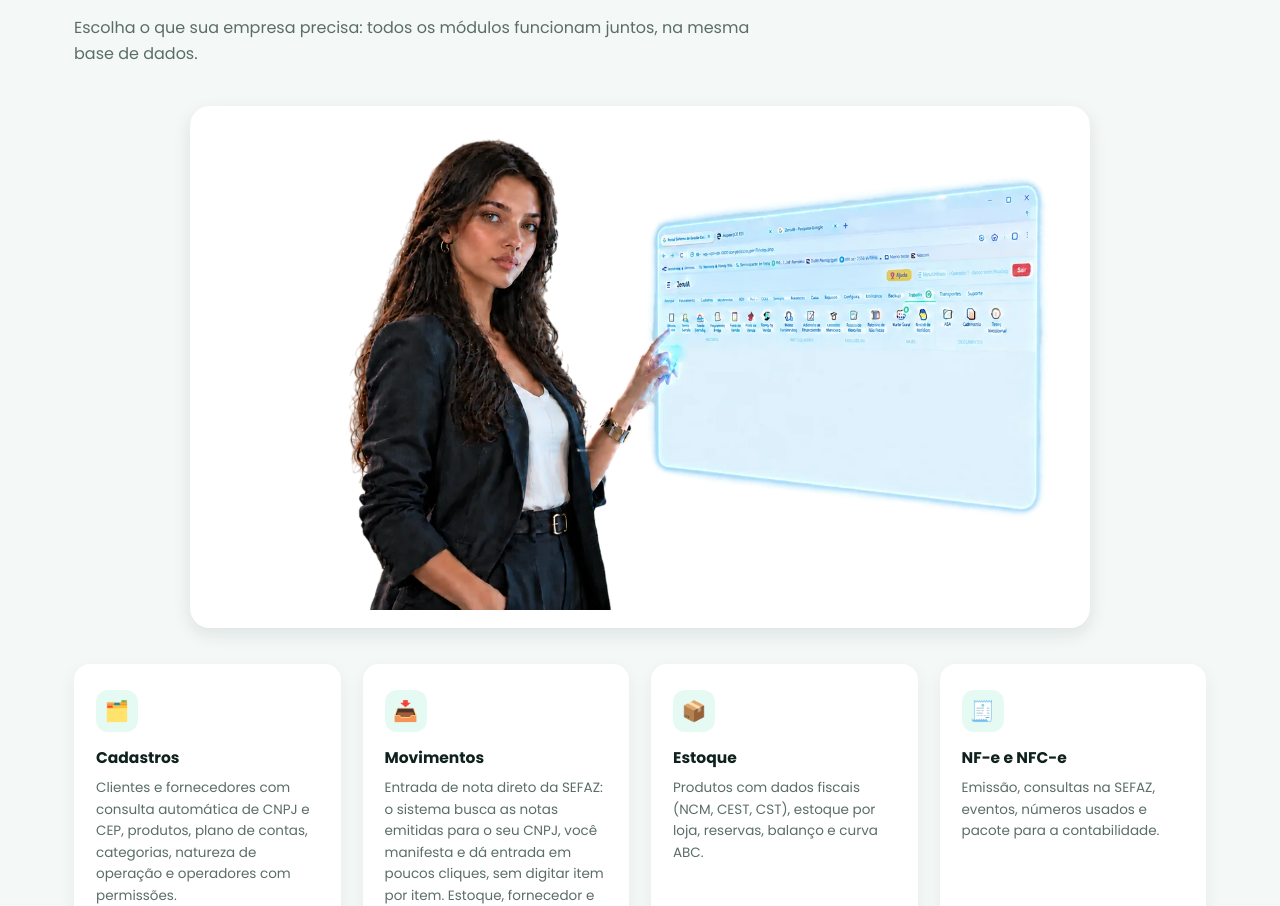
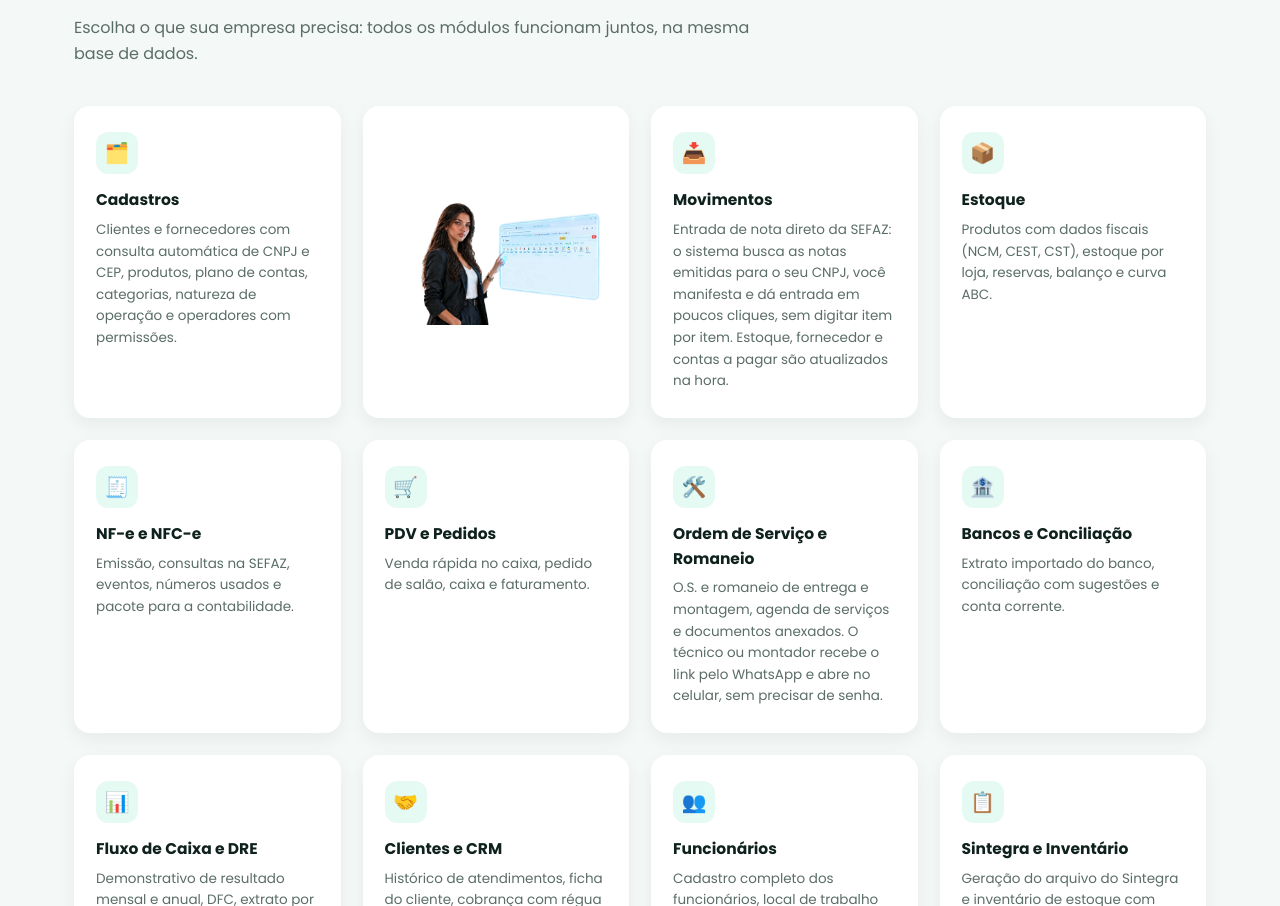
Before and after one commit to lourenciorodriguesgomes/zeruia, a plain HTML site: page index.html in a window 1280 px wide. Shown: the part 2777-3683 px from the top of the page. Drawn offline with Linux system fonts and the light colour scheme.

Commit message:
Imagem em quadro pequeno ao lado de Cadastros
Co-Authored-By: Claude Opus 5.5 <noreply@anthropic.com>

```diff
--- a/index.html
+++ b/index.html
@@ -98,7 +98,8 @@
 
   .modules{background:var(--light);}
   .grid-4{display:grid;grid-template-columns:repeat(4,1fr);gap:22px;}
-  .module-img{display:block;box-sizing:border-box;width:100%;max-width:900px;height:auto;margin:0 auto 36px;padding:18px;background:#fff;border-radius:20px;box-shadow:0 6px 18px rgba(20,50,45,.10);}
+  .module-img-card{display:flex;align-items:center;justify-content:center;padding:14px;}
+  .module-img-card img{display:block;width:100%;height:auto;}
   .module-card{background:#fff;border-radius:16px;padding:26px 22px;text-align:left;box-shadow:0 6px 18px rgba(20,50,45,.06);}
   .module-card .feature-icon{margin-bottom:14px;}
   .card-destaque{grid-column:1/-1;display:flex;gap:18px;align-items:flex-start;border:2px solid var(--accent1);}
@@ -351,9 +352,9 @@
   <div class="container">
     <h2 class="section-title">Módulos do sistema</h2>
     <p class="section-sub">Escolha o que sua empresa precisa: todos os módulos funcionam juntos, na mesma base de dados.</p>
-    <img src="zeruia-foto.webp" alt="Tela do sistema ZeruIA" class="module-img" width="1280" height="720" loading="lazy">
     <div class="grid-4">
       <div class="module-card"><div class="feature-icon">🗂️</div><h4>Cadastros</h4><p>Clientes e fornecedores com consulta automática de CNPJ e CEP, produtos, plano de contas, categorias, natureza de operação e operadores com permissões.</p></div>
+      <div class="module-card module-img-card"><img src="zeruia-foto.webp" alt="Tela do sistema ZeruIA" width="1280" height="720" loading="lazy"></div>
       <div class="module-card"><div class="feature-icon">📥</div><h4>Movimentos</h4><p>Entrada de nota direto da SEFAZ: o sistema busca as notas emitidas para o seu CNPJ, você manifesta e dá entrada em poucos cliques, sem digitar item por item. Estoque, fornecedor e contas a pagar são atualizados na hora.</p></div>
       <div class="module-card"><div class="feature-icon">📦</div><h4>Estoque</h4><p>Produtos com dados fiscais (NCM, CEST, CST), estoque por loja, reservas, balanço e curva ABC.</p></div>
       <div class="module-card"><div class="feature-icon">🧾</div><h4>NF-e e NFC-e</h4><p>Emissão, consultas na SEFAZ, eventos, números usados e pacote para a contabilidade.</p></div>
```
